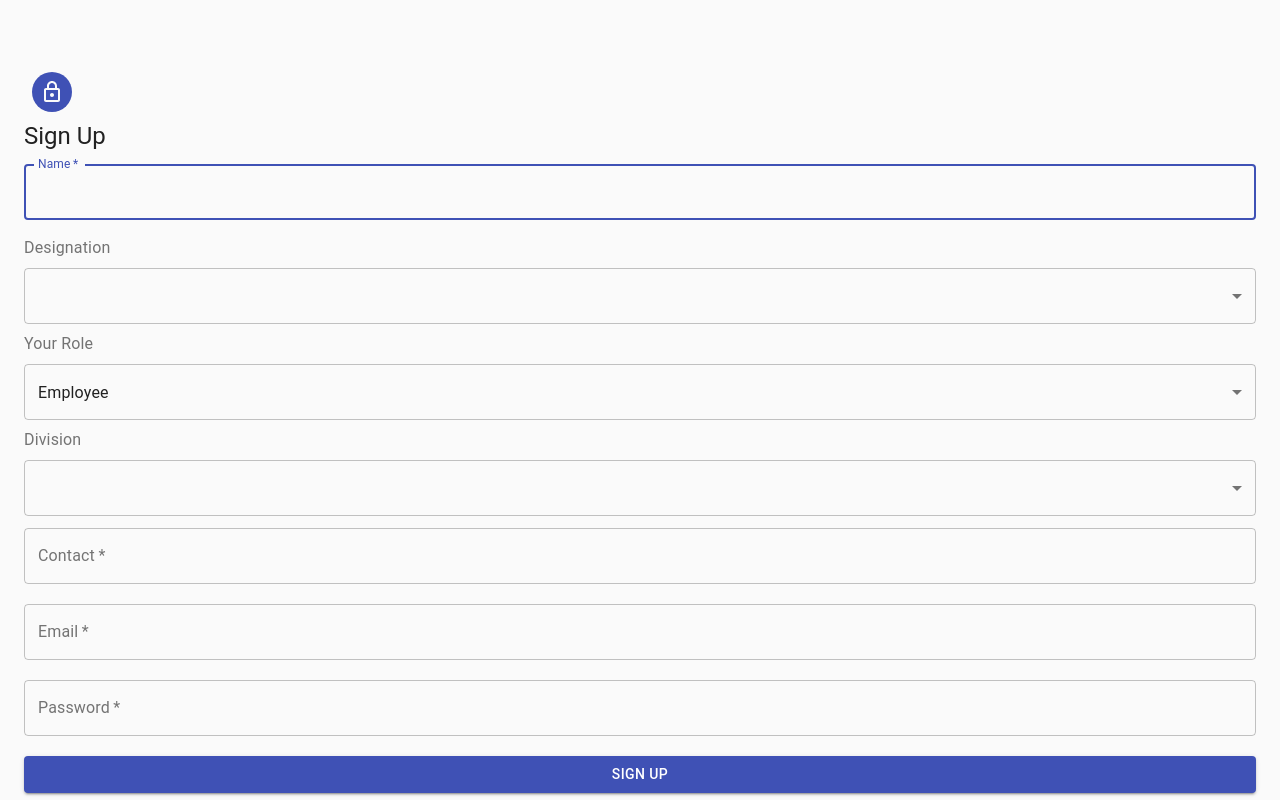
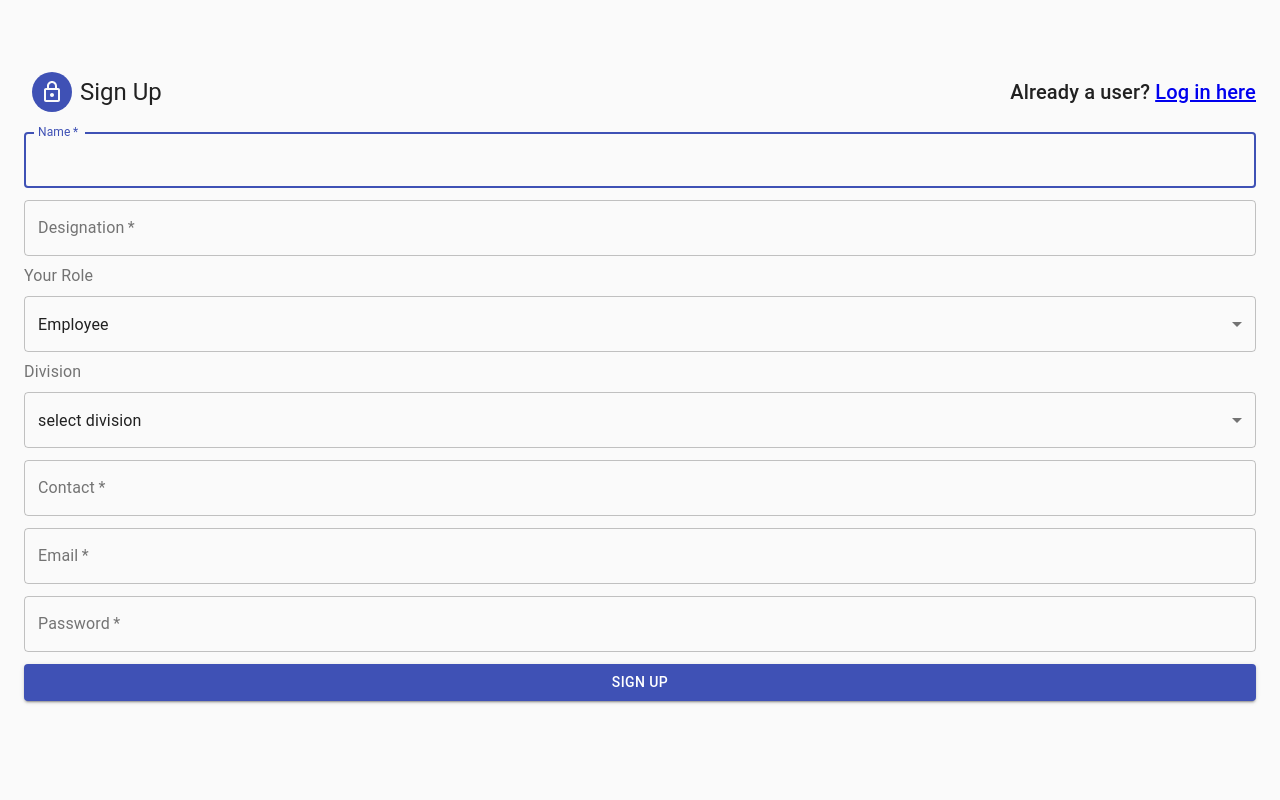
Before and after one commit to aditya81070/file-tracker-client, a React (Create React App) app: page /signup in a window 1280 px wide. Built offline with nearby package versions, Linux system fonts and the light colour scheme.

Commit message:
fix options and add file dashboard

```diff
--- a/src/App.js
+++ b/src/App.js
@@ -10,6 +10,7 @@ import AddProcess from "./pages/admin/AddProcess";
 import ProcessList from "./pages/admin/ProcessList";
 import UpdateProcess from "./pages/admin/updateProcess";
 import QrScanner from "./pages/employee/QRScanner";
+import FileList from "./pages/employee/FileList";
 
 function App() {
   return (
@@ -26,6 +27,7 @@ function App() {
         <Route exact path="/qrg/generate-qr" component={GenerateQR} />
         <Route exact path="/qrg/files" component={ViewFilesQRG} />
         <Route exact path="/emp/scanner" component={QrScanner} />
+        <Route exact path="/emp" component={FileList} />
         <Route path="/" component={Login} />
       </Switch>
     </BrowserRouter>
--- a/src/pages/common/Login.js
+++ b/src/pages/common/Login.js
@@ -1,13 +1,14 @@
-import React from 'react';
+import React from "react";
 import {
   Button,
   CssBaseline,
   TextField,
   Typography,
   Container
-} from '@material-ui/core';
-import axios from 'axios';
-import { Redirect } from 'react-router-dom';
+} from "@material-ui/core";
+import axios from "axios";
+import { Redirect } from "react-router-dom";
+import { Link } from "react-router-dom";
 
 const url = process.env.REACT_APP_BASE_URL;
 
@@ -15,10 +16,10 @@ class LogIn extends React.Component {
   constructor(props) {
     super(props);
     this.state = {
-      email: '',
-      password: '',
+      email: "",
+      password: "",
       redirect: false,
-      redirectPath: ''
+      redirectPath: ""
     };
   }
 
@@ -43,13 +44,13 @@ class LogIn extends React.Component {
       console.log(res);
       const token = res.data.token;
       const role = res.data.role;
-      window.localStorage.setItem('token', token);
-      if (role === 'admin') {
-        this.setState({ redirect: true, redirectPath: '/admin' });
-      } else if (role === 'emp') {
-        this.setState({ redirect: true, redirectPath: '/emp' });
-      } else if (role === 'qrg') {
-        this.setState({ redirect: true, redirectPath: '/qrg' });
+      window.localStorage.setItem("token", token);
+      if (role === "admin") {
+        this.setState({ redirect: true, redirectPath: "/admin" });
+      } else if (role === "emp") {
+        this.setState({ redirect: true, redirectPath: "/emp" });
+      } else if (role === "qrg") {
+        this.setState({ redirect: true, redirectPath: "/qrg" });
       }
     });
   };
@@ -98,6 +99,9 @@ class LogIn extends React.Component {
                 Log In
               </Button>
             </form>
+            <Typography variant="h6" component="p">
+              Not a user? <Link to="/signup">Signup here</Link>
+            </Typography>
           </div>
         </Container>
       );
--- a/src/pages/common/SignUp.js
+++ b/src/pages/common/SignUp.js
@@ -12,8 +12,7 @@ import {
   withStyles
 } from "@material-ui/core";
 import LockOutlinedIcon from "@material-ui/icons/LockOutlined";
-
-import Login from "./Login";
+import { Link } from "react-router-dom";
 import axios from "axios";
 
 const url = process.env.REACT_APP_BASE_URL;
@@ -87,7 +86,7 @@ class Signup extends React.Component {
       role
     };
     axios.post(`${url}/users/signup`, user).then(res => {
-      console.log(res.data);
+      this.props.history.push("/login");
     });
   };
   render() {
@@ -96,14 +95,32 @@ class Signup extends React.Component {
       <Container component="main" maxWidth="lg">
         <CssBaseline />
         <div className={classes.paper}>
-          <Grid container>
-            <Grid item sm>
+          <Grid container direction="column">
+            <Grid item>
+              <Grid
+                container
+                justify="space-between"
+                direction="row"
+                alignItems="center"
+              >
+                <Grid item>
+                  <Grid container alignItems="center">
                     <Avatar className={classes.avatar}>
                       <LockOutlinedIcon />
                     </Avatar>
                     <Typography component="h1" variant="h5">
                       Sign Up
                     </Typography>
+                  </Grid>
+                </Grid>
+                <Grid item>
+                  <Typography variant="h6" component="p">
+                    Already a user? <Link to="/login">Log in here</Link>
+                  </Typography>
+                </Grid>
+              </Grid>
+            </Grid>
+            <Grid item>
               <form
                 noValidate
                 onSubmit={this.handleSubmit}
@@ -111,7 +128,6 @@ class Signup extends React.Component {
               >
                 <TextField
                   variant="outlined"
-                  margin="normal"
                   required
                   fullWidth
                   id="name"
@@ -121,26 +137,19 @@ class Signup extends React.Component {
                   autoFocus
                   onChange={this.handleInputChange}
                 />
-                <InputLabel htmlFor="designation">Designation</InputLabel>
-                <Select
+                <TextField
                   variant="outlined"
-                  margin="normal"
                   required
                   fullWidth
-                  native
                   id="designation"
+                  label="Designation"
                   name="designation"
                   onChange={this.handleInputChange}
-                >
-                  <option value="" />
-                  <option value={1}>A</option>
-                  <option value={2}>B</option>
-                  <option value={3}>C</option>
-                </Select>
+                />
+
                 <InputLabel htmlFor="role">Your Role</InputLabel>
                 <Select
                   variant="outlined"
-                  margin="normal"
                   required
                   fullWidth
                   native
@@ -156,7 +165,6 @@ class Signup extends React.Component {
                 <InputLabel htmlFor="division">Division</InputLabel>
                 <Select
                   variant="outlined"
-                  margin="normal"
                   required
                   fullWidth
                   native
@@ -164,15 +172,14 @@ class Signup extends React.Component {
                   name="division"
                   onChange={this.handleInputChange}
                 >
-                  <option value="" />
-                  <option value={1}>A</option>
-                  <option value={2}>B</option>
-                  <option value={3}>C</option>
+                  <option value="">select division</option>
+                  <option value="counter1">counter1</option>
+                  <option value="counter2">counter2</option>
+                  <option value="counter3">counter3</option>
                 </Select>
 
                 <TextField
                   variant="outlined"
-                  margin="normal"
                   required
                   fullWidth
                   id="tel"
@@ -183,7 +190,6 @@ class Signup extends React.Component {
                 />
                 <TextField
                   variant="outlined"
-                  margin="normal"
                   required
                   fullWidth
                   id="email"
@@ -195,7 +201,6 @@ class Signup extends React.Component {
                 />
                 <TextField
                   variant="outlined"
-                  margin="normal"
                   required
                   fullWidth
                   name="password"
--- a/src/pages/employee/FileList.js
+++ b/src/pages/employee/FileList.js
@@ -1,28 +1,32 @@
-import React from 'react';
-import MaterialTable from 'material-table';
-import { Container, Link, withStyles } from '@material-ui/core';
-import { tableIcons } from '../../components/TableIcons';
-import axios from 'axios';
-import EmpWrapper from '../../components/wrapper/EmpWrapper';
+import React from "react";
+import MaterialTable from "material-table";
+import { Container, Link, withStyles, Typography } from "@material-ui/core";
+import { tableIcons } from "../../components/TableIcons";
+import axios from "axios";
+import EmpWrapper from "../../components/wrapper/EmpWrapper";
 
 const url = process.env.REACT_APP_BASE_URL;
 
 const styles = theme => ({
   form: {
-    display: 'flex',
-    flexDirection: 'column',
-    '& > *': {
+    display: "flex",
+    flexDirection: "column",
+    "& > *": {
       marginTop: theme.spacing(1.5)
     },
-    textAlign: 'center'
+    textAlign: "center"
   },
   title: {
     padding: `${theme.spacing(1.25)}px 0px`
   },
   button: {
-    textTransform: 'none',
-    width: '20%',
-    margin: '10px auto'
+    textTransform: "none",
+    width: "20%",
+    margin: "10px auto"
+  },
+  fileDetail: {
+    padding: theme.spacing(3),
+    backgroundColor: "#f8f8f8"
   }
 });
 
@@ -30,24 +34,42 @@ class FileList extends React.Component {
   constructor(props) {
     super(props);
 
-    this.state={
+    this.state = {
       response: []
-    }
+    };
   }
   componentDidMount() {
-    const token = window.localStorage.getItem('token');
+    const token = window.localStorage.getItem("token");
 
-    axios.get(`${url}/file/employee`, {
+    axios
+      .get(`${url}/file/employee`, {
         headers: { Authorization: `bearer ${token}` }
-    }).then(res => {
+      })
+      .then(res => {
+        console.log(res.data);
         this.setState({
           response: res.data
+        });
       })
-    })
+      .catch(err => console.log(`can not display files`, err));
   }
   render() {
     const { classes } = this.props;
     const preventDefault = event => event.preventDefault();
+    const data = this.state.response.map(file => {
+      const {
+        name,
+        processTitle,
+        step: { title, desc, deadline }
+      } = file;
+      return {
+        name,
+        processTitle,
+        title,
+        desc,
+        deadline
+      };
+    });
     return (
       <EmpWrapper>
         <Container component="main" maxWidth="md">
@@ -56,29 +78,40 @@ class FileList extends React.Component {
             title="File List"
             columns={[
               {
-              title: 'File Name',
-              field: 'fName',
-              render: rowData => (
-                <Link href="#" onClick={preventDefault}>
-                  Link
-                </Link>
-              )
+                title: "File Name",
+                field: "name"
               },
               {
-              title: 'Process Name',
-              field: 'pName',
-              render: rowData => (
-                <Link href="#" onClick={preventDefault}>
-                  Link
-                </Link>
-              )
+                title: "Process Name",
+                field: "processTitle"
               },
               {
-              title: 'Status',
-              field: 'status',
-              lookup: { 34: 'Done', a: 'Pending' }
+                title: "Deadline",
+                field: "deadline"
+              },
+              {
+                title: "Completed",
+                field: "checkbox",
+                render: rowData => (
+                  <input
+                    type="checkbox"
+                    onChange={this.handleChecked}
+                    value={rowData.id}
+                  />
+                )
               }
             ]}
+            data={data}
+            detailPanel={rowData => (
+              <div className={classes.fileDetail}>
+                <Typography variant="h5" component="h1">
+                  {rowData.title}
+                </Typography>
+                <Typography variant="body2" component="p" paragraph>
+                  {rowData.desc}
+                </Typography>
+              </div>
+            )}
           />
         </Container>
       </EmpWrapper>
--- a/src/pages/employee/QRScanner.js
+++ b/src/pages/employee/QRScanner.js
@@ -32,6 +32,7 @@ export default class QrScanner extends Component {
         .then(res => {
           console.log("filename send");
           console.log(res);
+          this.props.history.push("/emp");
         })
         .catch(err => {
           console.log("can not scan qr");
```
Lines whose indentation alone changed are shown as unchanged.
